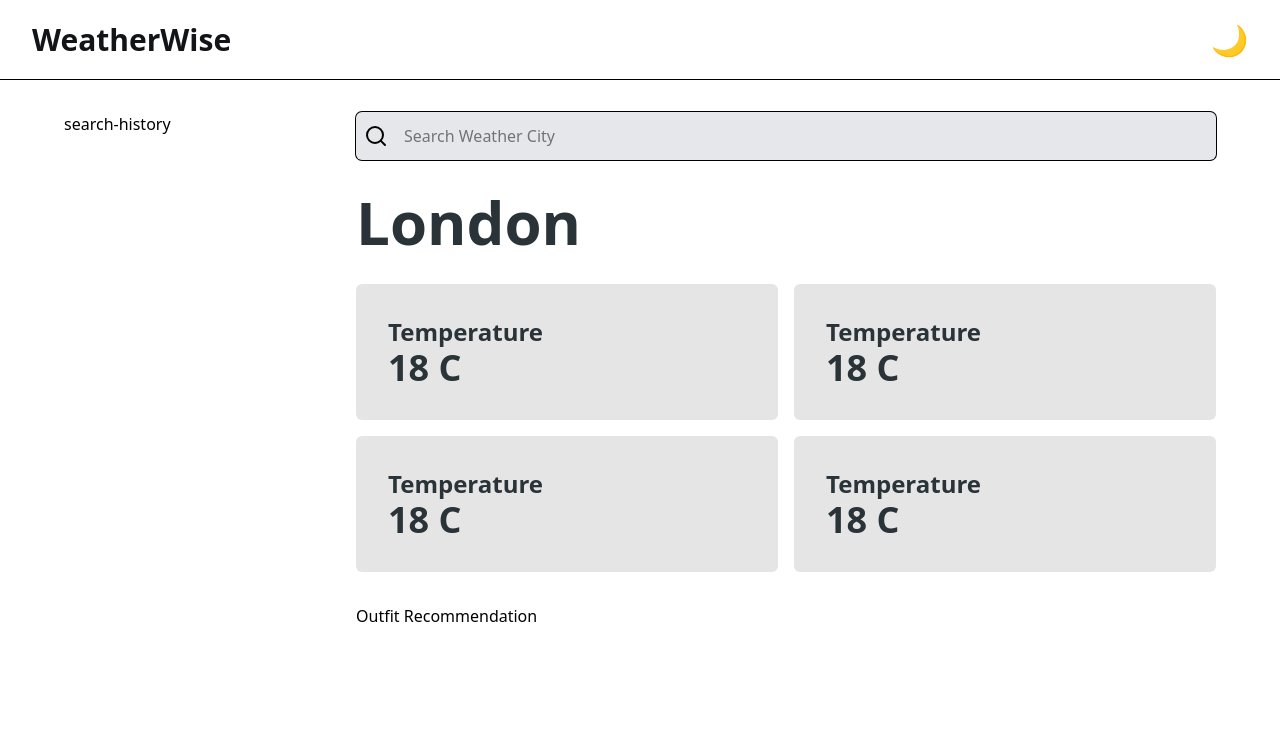
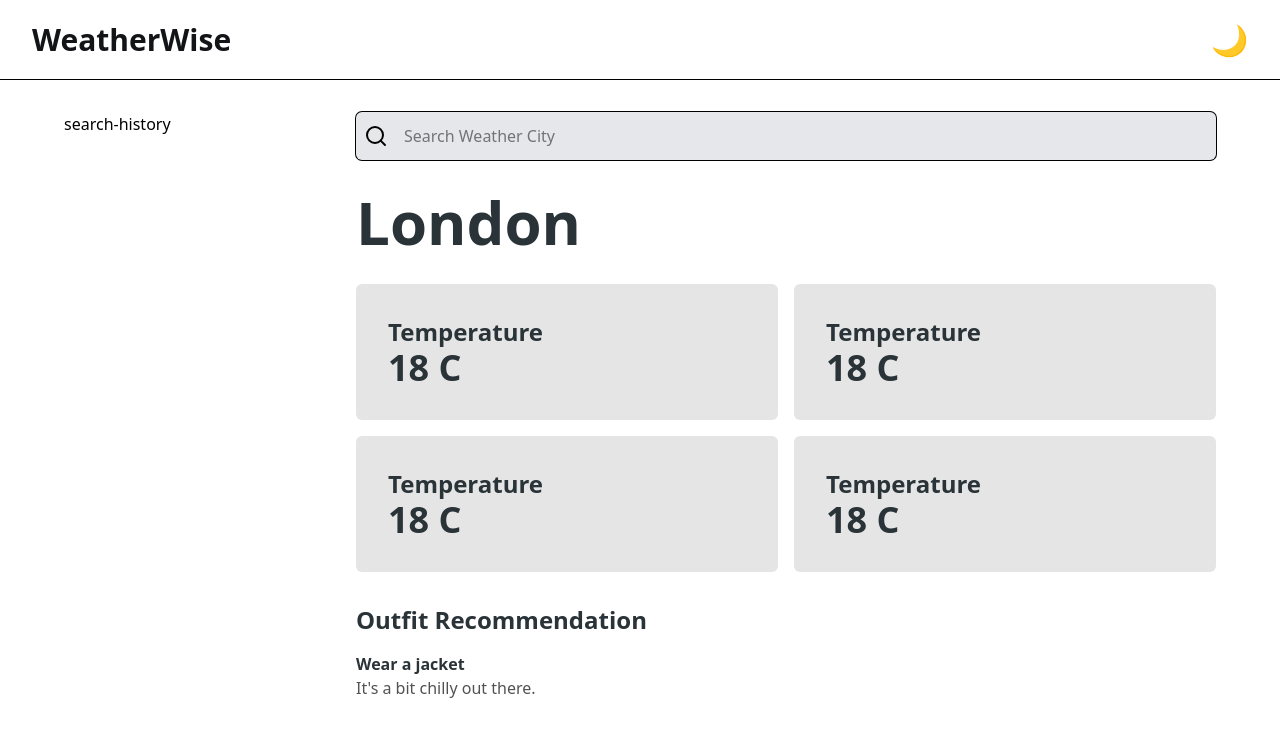
Before and after one commit to VikasRajput-18/weather_app, a Next.js app: page / in a window 1280 px wide. Shown: the top 736 px of the page. Built offline with nearby package versions, Linux system fonts and the light colour scheme.

Commit message:
outfit recommendation ui

```diff
--- a/src/components/weather-screen.tsx
+++ b/src/components/weather-screen.tsx
@@ -28,7 +28,18 @@ const WeatherScreen = () => {
       </div>
 
       <div className="mt-8">
-        <h3>Outfit Recommendation</h3>
+        <h3 className="dark:text-white text-[#293338] text-2xl font-semibold">
+          Outfit Recommendation
+        </h3>
+
+        <div className="mt-4">
+          <p className="dark:text-white text-[#293338] font-semibold">
+            Wear a jacket
+          </p>
+          <p className="dark:text-[#9EADB8] text-neutral-600">
+            It&apos;s a bit chilly out there.
+          </p>
+        </div>
       </div>
     </div>
   );
```
